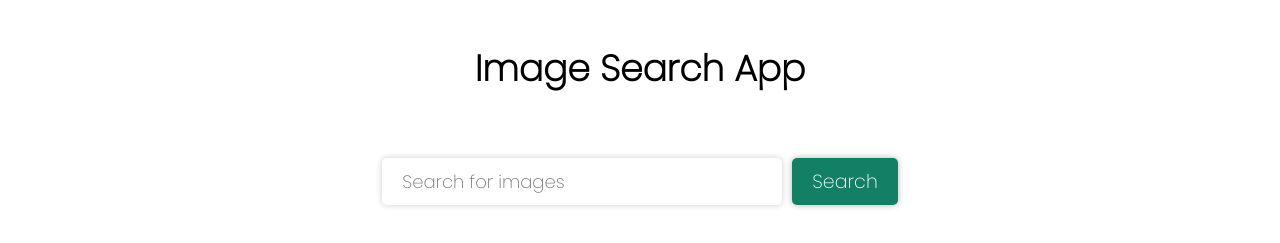
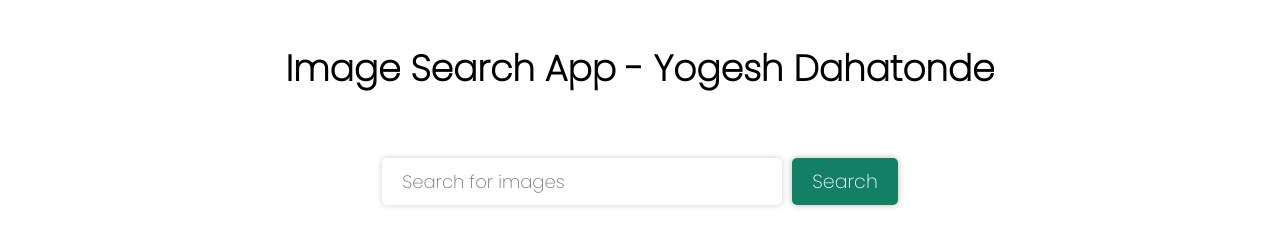
Before and after one commit to Code-With-Yogi/ImageSearch, a plain HTML site: page index.html in a window 1280 px wide. Shown: the top 243 px of the page. Drawn offline with Linux system fonts and the light colour scheme.

Commit message:
Update index.html
name change

```diff
--- a/index.html
+++ b/index.html
@@ -9,7 +9,7 @@
 </head>
 
 <body>
-    <h1>Image Search App</h1>
+    <h1>Image Search App - Yogesh Dahatonde</h1>
     <form action="">
         <input type="text" id="search-input" placeholder="Search for images">
         <button id="search-button">Search</button>
```
